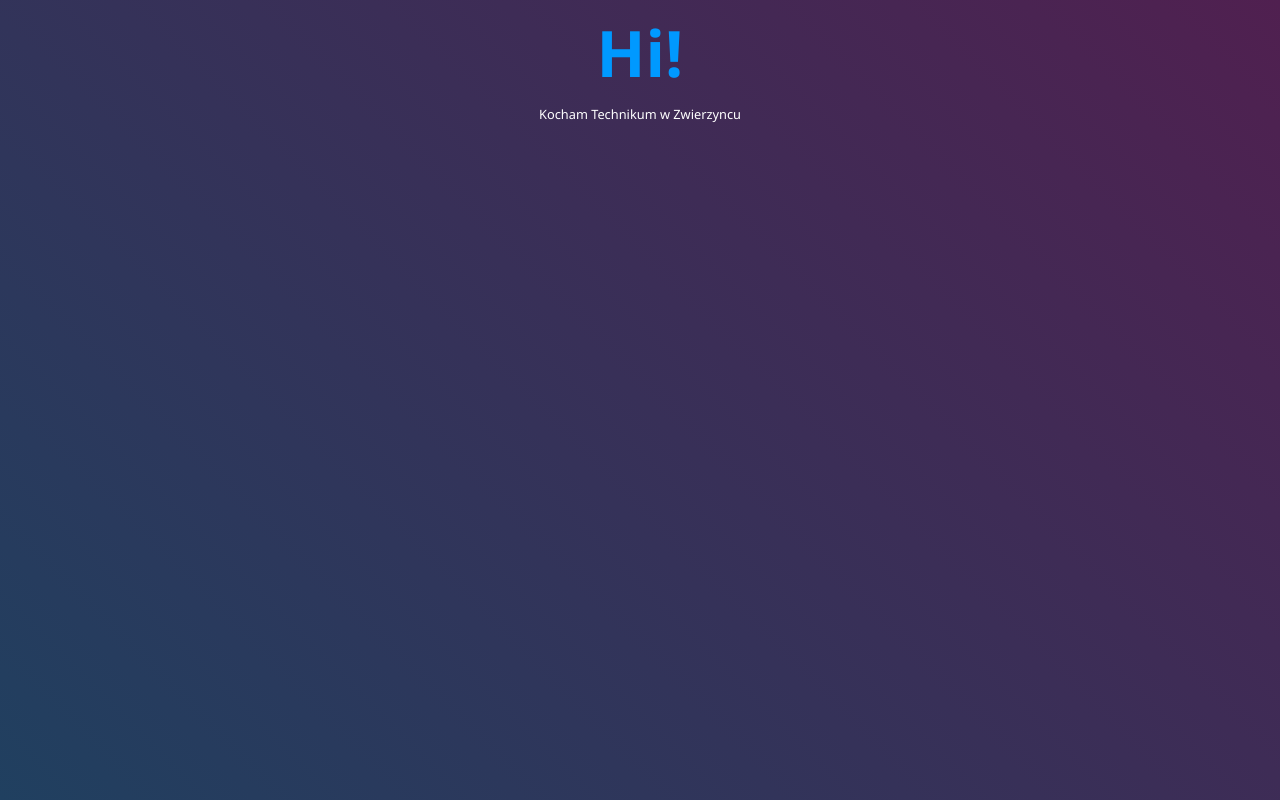
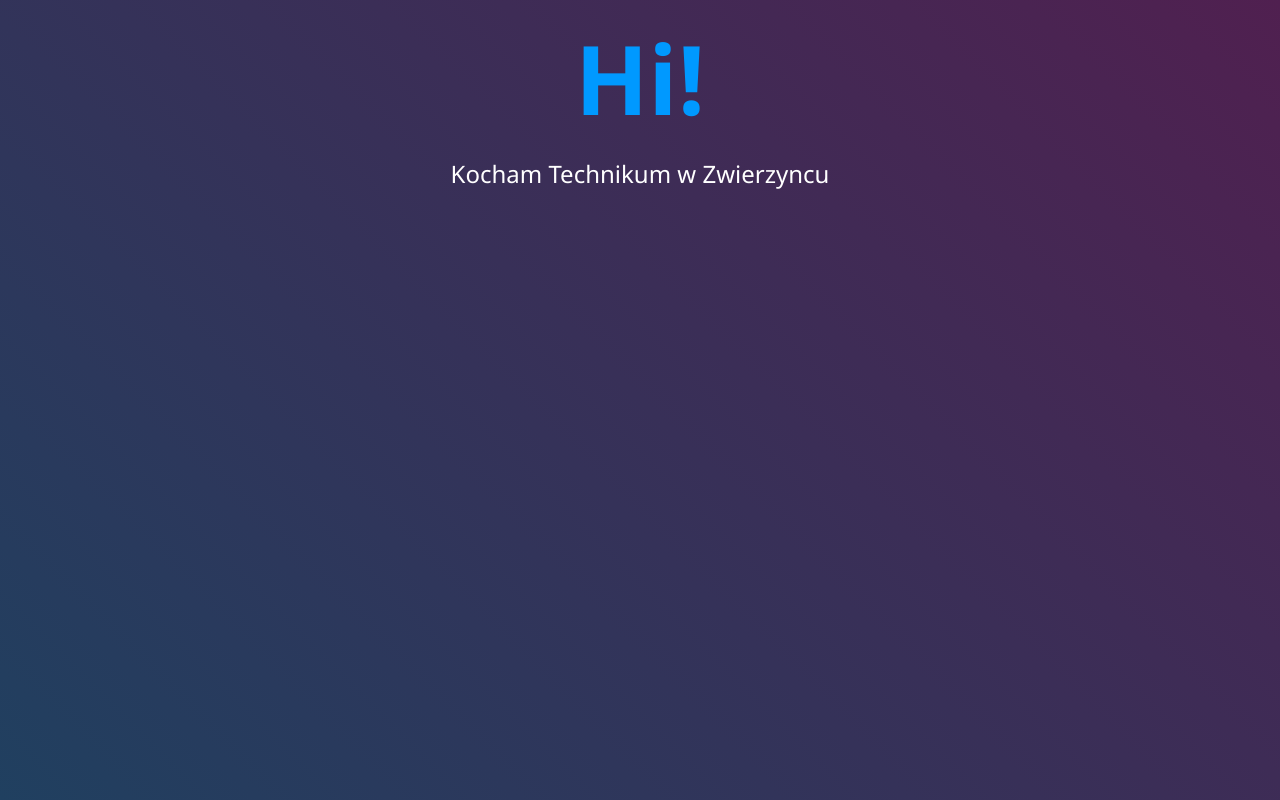
Before and after one commit to p1rozh04ek/pirozhok, a plain HTML site: page index.html in a window 1280 px wide. Drawn offline with Linux system fonts and the light colour scheme.

Commit message:
Update style.css

```diff
--- a/style.css
+++ b/style.css
@@ -5,12 +5,12 @@ h1 {
   color: #0099ff;
   font-family: 'Segoe UI', sans-serif;
   line-height: 0.3;
-  font-size: 5vw;
+  font-size: 12vh;
   text-align: center;
 }
 p {
   font-family: 'Segoe UI', sans-serif;
   color: white;
-  font-size: 1vw;
+  font-size: 3vh;
   text-align: center;
 }
```
